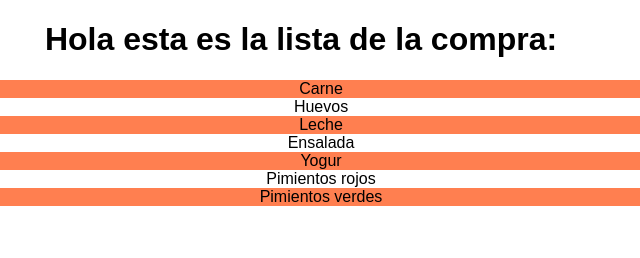
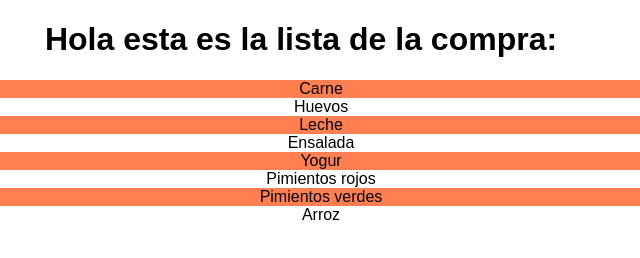
Before and after one commit to fluque34/lista-compra, a plain HTML site: page index.html in a window 1280 px wide. Shown: the full height of the page, 339-979 px from the left. Drawn offline with Linux system fonts and the light colour scheme.

Commit message:
Actualizando lista

```diff
--- a/index.html
+++ b/index.html
@@ -17,6 +17,7 @@
 			<li>Yogur</li>
 			<li>Pimientos rojos</li>
 			<li>Pimientos verdes</li>
+			<li>Arroz</li>
 		</ul>
 
 	</div>
```
